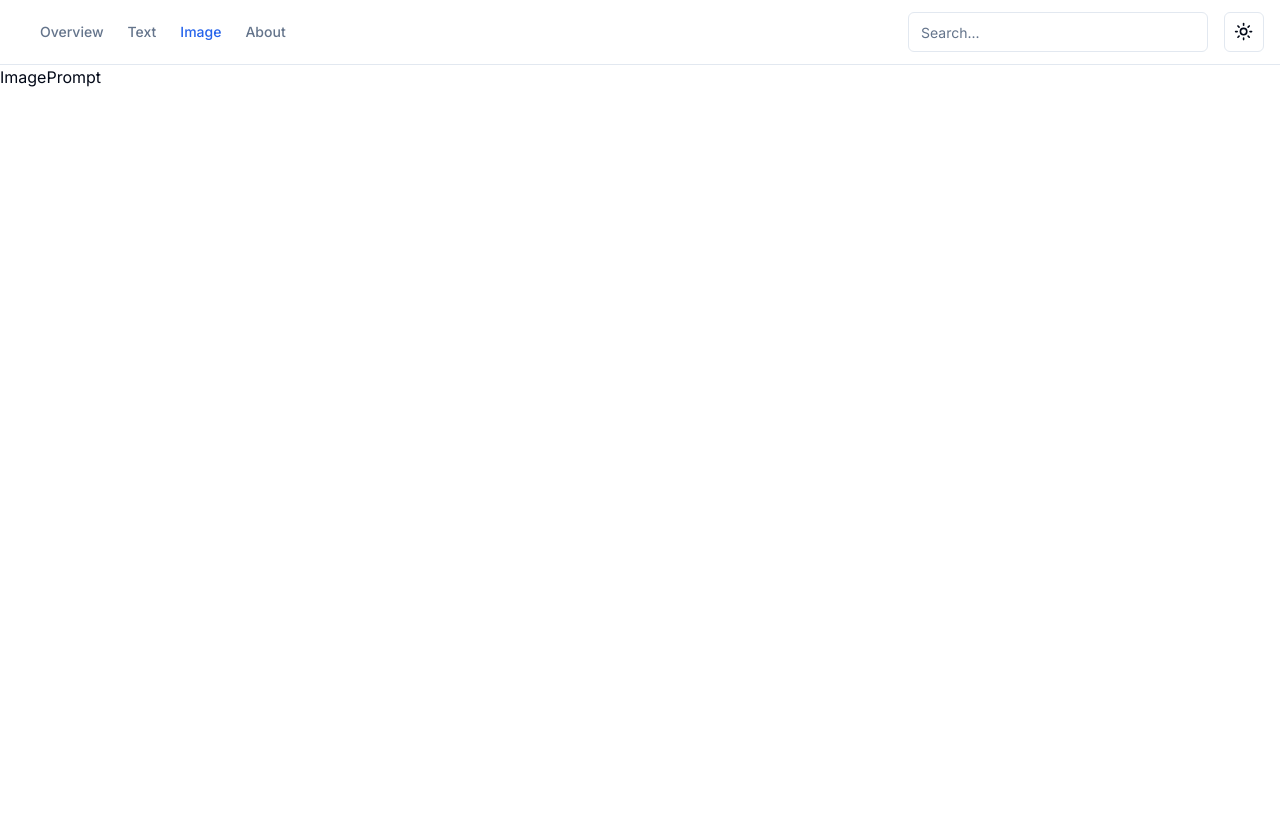
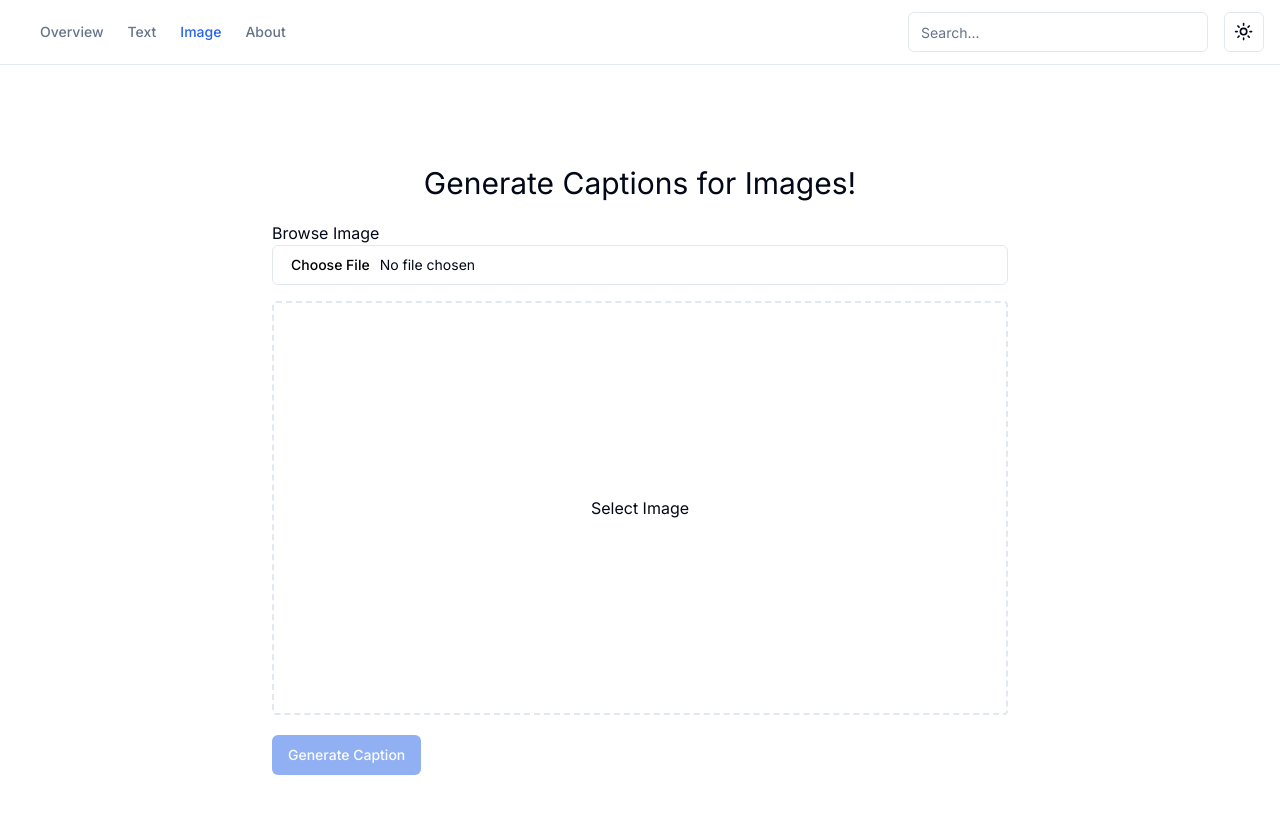
Before and after one commit to Anurag2293/vertex-gpt-client, a Next.js app: page /image-prompt in a window 1280 px wide. Shown: the top 814 px of the page. Built offline with nearby package versions, Linux system fonts and the light colour scheme.

Commit message:
feat - UI for Image Caption done

```diff
--- a/package.json
+++ b/package.json
@@ -12,6 +12,7 @@
     "@radix-ui/react-dropdown-menu": "^2.0.6",
     "@radix-ui/react-label": "^2.0.2",
     "@radix-ui/react-slot": "^1.0.2",
+    "axios": "^1.5.1",
     "class-variance-authority": "^0.7.0",
     "clsx": "^2.0.0",
     "lucide-react": "^0.279.0",
--- /dev/null
+++ b/src/app/api/image/route.ts
@@ -0,0 +1,10 @@
+
+
+export const POST = async (request: Request) => {
+    const body = await request.json();
+    const { image } = body;
+
+    return new Response(JSON.stringify({ message: 'Image received' }), {
+        headers: { 'content-type': 'application/json' },
+    });
+}
--- /dev/null
+++ b/src/app/image-prompt/UploadImage.tsx
@@ -0,0 +1,23 @@
+'use client'
+import React, { useState } from 'react'
+
+type Props = {}
+
+const UploadImage = (props: Props) => {
+
+
+    return (
+        <div>
+
+        </div>
+    )
+}
+
+// export default UploadImage
+
+//             export default UploadImage
+//         </div>
+//     )
+// }
+
+export default UploadImage
--- a/src/app/image-prompt/page.tsx
+++ b/src/app/image-prompt/page.tsx
@@ -1,11 +1,155 @@
-import React from 'react'
+'use client'
+
+import React, { useState, useRef } from 'react'
+import { Input } from "@/components/ui/input"
+import { Button } from '@/components/ui/button'
+import { Loader2 } from "lucide-react"
+import axios from 'axios'
 
 type Props = {}
 
 const ImagePrompt = (props: Props) => {
+    const selectedFile = useRef<HTMLInputElement>(null);
+    const [uploading, setUploading] = useState(false);
+    const [selectedImage, setSelectedImage] = useState("");
+
+    const handleSubmit = async () => {
+        setUploading(true);
+        try {
+            if (!selectedImage) return;
+            const response = await fetch('/api/image', {
+                method: 'POST',
+                body: JSON.stringify({
+                    image: selectedImage,
+                })
+            });
+            const result = await response.json();
+            console.log(result);
+        } catch (error: any) {
+            console.log(error.response?.data);
+        }
+        setUploading(false);
+    }
+
     return (
-        <div>ImagePrompt</div>
+        <div className="max-w-4xl mx-auto p-20">
+            <h1 className='text-center text-3xl my-5'>Generate Captions for Images!</h1>
+            <label htmlFor="">Browse Image</label>
+            <div className='flex space-x-4'>
+                <Input
+                    ref={selectedFile}
+                    id="image"
+                    type='file'
+                    onChange={({ target }) => {
+                        if (target.files) {
+                            const file = target.files[0];
+
+                            const fileReader = new FileReader()
+                            fileReader.readAsDataURL(file);
+                            fileReader.onload = () => {
+                                setSelectedImage(fileReader.result as string);
+                            }
+                        }
+                    }}
+                />
+                {selectedImage.length > 0 && (<Button
+                    variant={"destructive"}
+                    onClick={() => {
+                        if (selectedFile.current) {
+                            selectedFile.current.value = "";
+                            setSelectedImage("");
+                        }
+                    }}
+                >{"X"}</Button>)}
+            </div>
+            <div className='min-content aspect-video rounded flex items-center justify-center border-2 border-dashed cursor-pointer mx-auto my-4'>
+                {selectedImage ? (
+                    <img src={selectedImage} alt='' />
+                ) : (
+                    <span>Select Image</span>
+                )}
+            </div>
+
+            {selectedImage.length === 0 && (
+                <Button disabled className='max-content my-5 block' onClick={handleSubmit}>
+                    {"Generate Caption"}
+                </Button>
+            )}
+
+            {uploading && (
+                <Button className='max-content my-5' disabled>
+                    <Loader2 className="mr-2 h-4 w-4 animate-spin" />
+                    {"Please wait"}
+                </Button>
+            )}
+
+            {(selectedImage.length > 0 && !uploading) && (
+                <Button className='max-content my-5 block' onClick={handleSubmit}>
+                    {"Generate Caption"}
+                </Button>
+            )}
+
+
+
+        </div>
     )
 }
 
-export default ImagePrompt
+export default ImagePrompt;
+
+/*
+<React.Fragment>
+    <div className="grid w-full gap-1.5">
+        <h1 className='text-center text-3xl my-5'>Generate Captions for your Images!</h1>
+        <div className="grid w-4/5 mx-auto max-w-sm items-center gap-1.5">
+            <Label htmlFor="image">Image</Label>
+            <Input id="image" type="file" />
+        </div>
+    </div>
+</React.Fragment>
+*/
+
+/*
+'use client'
+
+import React, { useState } from 'react'
+import { Input } from '@/components/ui/input'
+import { Button } from '@/components/ui/button'
+
+type Props = {}
+
+const ImagePrompt = (props: Props) => {
+    const [image, setImage] = useState<File>()
+    const [base64String, setBase64String] = useState<string>()
+
+    const getImageBase64 = () => {
+        if (!image) return;
+
+        const fileReader = new FileReader()
+        fileReader.readAsDataURL(image);
+        fileReader.onload = () => {
+            setBase64String(fileReader.result as string);
+        }
+    }
+
+    const handleGenerateCaption = async () => {
+        await getImageBase64();
+
+        console.log(base64String);
+    }
+
+    return (
+        <div className="max-w-4xl mx-auto p-20 space-y-6">
+            <Input type="file" onChange={({ target }) => {
+                if (!target.files) return;
+                const file = target.files[0];
+                setImage(file);
+            }} />
+            <Button onClick={handleGenerateCaption}>Get Image Base64</Button>
+            {base64String && <img className='text-center' src={base64String} />}
+        </div>
+    )
+}
+
+export default ImagePrompt;
+*/
```
Also changed, not shown: 1 other file (tests, documents, lock files or other folders).
